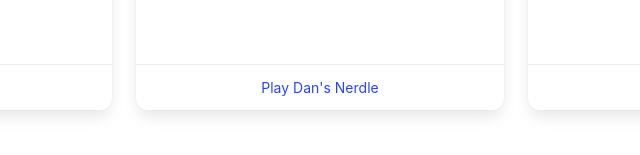
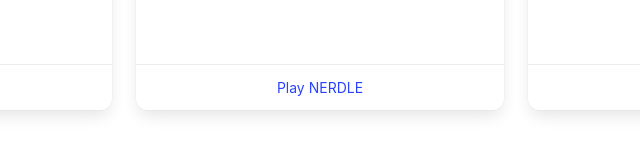
Before and after one commit to halaprop/halaprop.github.io, a plain HTML site: page index.html in a window 1280 px wide. Shown: the part 239-394 px from the top of the page, 320-960 px from the left. Drawn offline with nearby package versions, Linux system fonts and the light colour scheme.

Commit message:
wording tweak

```diff
--- a/index.html
+++ b/index.html
@@ -72,7 +72,7 @@
                                 want.</p>
                         </div>
                         <footer class="card-footer">
-                            <a href="https://nerdle.halabe.com" class="card-footer-item">Play Dan's Nerdle</a>
+                            <a href="https://nerdle.halabe.com" class="card-footer-item">Play NERDLE</a>
                         </footer>
                     </div>
                 </div>
```
